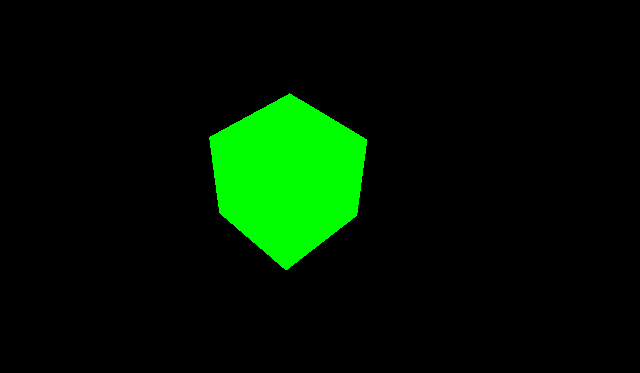
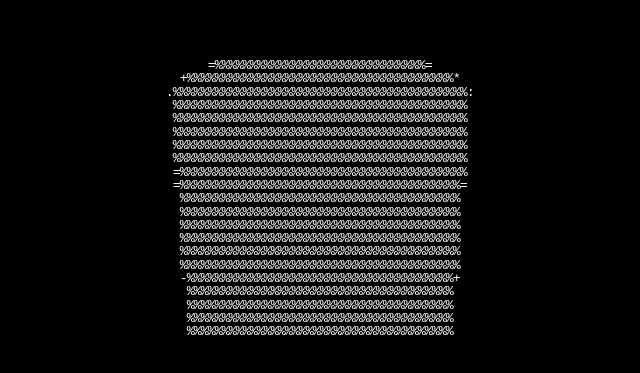
Before and after one commit to fede03billy/WebGL-three.js-test, a website built with Vite: page index.html in a window 1280 px wide. Shown: the part 221-594 px from the top of the page, without its empty margins (352-992 px from the left). Built offline with nearby package versions, Linux system fonts and the light colour scheme; animation ran at ten frames a second.

Commit message:
Rotating (camera) cube

```diff
--- a/main.js
+++ b/main.js
@@ -1,26 +1,79 @@
 import * as THREE from 'three';
 
-const scene = new THREE.Scene();
-const camera = new THREE.PerspectiveCamera( 75, window.innerWidth / window.innerHeight, 0.1, 1000 );
+			import { AsciiEffect } from 'three/addons/effects/AsciiEffect.js';
+			import { TrackballControls } from 'three/addons/controls/TrackballControls.js';
 
-const renderer = new THREE.WebGLRenderer();
-renderer.setSize( window.innerWidth, window.innerHeight );
-document.body.appendChild( renderer.domElement );
+			let camera, controls, scene, renderer, effect;
 
-const geometry = new THREE.BoxGeometry( 1, 1, 1 );
-const material = new THREE.MeshBasicMaterial( { color: 0x00ff00 } );
-const cube = new THREE.Mesh( geometry, material );
-scene.add( cube );
+			init();
+			animate();
 
-camera.position.z = 5;
+			function init() {
 
-function animate() {
-	requestAnimationFrame( animate );
+				camera = new THREE.PerspectiveCamera( 70, window.innerWidth / window.innerHeight, 1, 1000 );
+				camera.position.y = 150;
+				camera.position.z = 500;
 
-	cube.rotation.x += 0.01;
-	cube.rotation.y += 0.01;
+				scene = new THREE.Scene();
+				scene.background = new THREE.Color( 0, 0, 0 );
 
-	renderer.render( scene, camera );
-}
+				const pointLight1 = new THREE.PointLight( 0xffffff, 3, 0, 0 );
+				pointLight1.position.set( 500, 500, 500 );
+				scene.add( pointLight1 );
 
-animate();
+				const pointLight2 = new THREE.PointLight( 0xffffff, 1, 0, 0 );
+				pointLight2.position.set( - 500, - 500, - 500 );
+				scene.add( pointLight2 );
+
+				// sphere = new THREE.Mesh( new THREE.SphereGeometry( 200, 20, 10 ), new THREE.MeshPhongMaterial( { flatShading: true } ) );
+				// scene.add( sphere );
+
+                const cube = new THREE.Mesh( new THREE.BoxGeometry( 200, 200, 200 ), new THREE.MeshPhongMaterial( { flatShading: true } ) );
+                scene.add( cube );
+
+				renderer = new THREE.WebGLRenderer();
+				renderer.setSize( window.innerWidth, window.innerHeight );
+
+				effect = new AsciiEffect( renderer, ' .:-+*=%@#', { invert: true } );
+				effect.setSize( window.innerWidth, window.innerHeight );
+				effect.domElement.style.color = 'white';
+				effect.domElement.style.backgroundColor = 'black';
+
+				// Special case: append effect.domElement, instead of renderer.domElement.
+				// AsciiEffect creates a custom domElement (a div container) where the ASCII elements are placed.
+
+				document.body.appendChild( effect.domElement );
+
+				controls = new TrackballControls( camera, effect.domElement );
+
+				//
+
+				window.addEventListener( 'resize', onWindowResize );
+
+			}
+
+			function onWindowResize() {
+
+				camera.aspect = window.innerWidth / window.innerHeight;
+				camera.updateProjectionMatrix();
+
+				renderer.setSize( window.innerWidth, window.innerHeight );
+				effect.setSize( window.innerWidth, window.innerHeight );
+
+			}
+
+			//
+
+			function animate() {
+
+				requestAnimationFrame( animate );
+
+				render();
+
+			}
+
+			function render() {
+                controls.update();
+
+				effect.render( scene, camera );
+			}
```
Also changed, not shown: index.html (+3 -0 lines), 1 other file.
